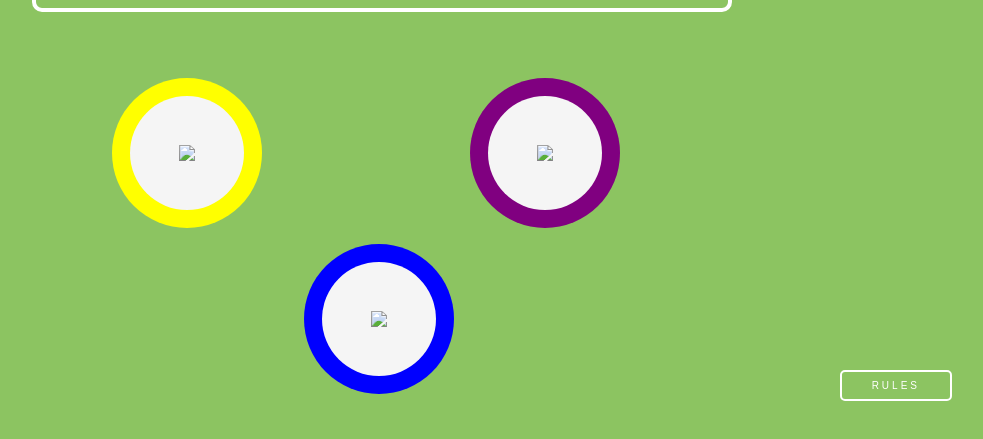
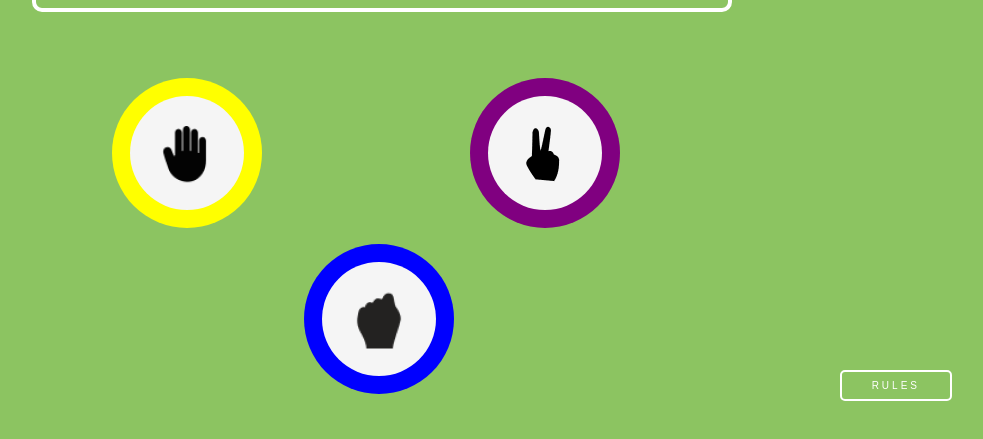
Before and after one commit to Sakshi-Shrivastava17/JavaScript_Module, a plain HTML site: page index.html in a window 1280 px wide. Shown: the part 205-644 px from the top of the page, without its empty margins (258-1241 px from the left). Drawn offline with Linux system fonts and the light colour scheme.

Commit message:
Update index.html

```diff
--- a/index.html
+++ b/index.html
@@ -39,32 +39,32 @@
 
             <div class="sci-con con">
                 <div class="item">
-                    <img src="./image/scissor.png">
+                    <img src="./scissor.png">
                 </div>
             </div>
             <div class="stone-con con">
                 <div class="item">
-                    <img src="./image/stone.png">
+                    <img src="./stone.png">
                 </div>
             </div>
             <div class="paper-con con">
                 <div class="item">
-                    <img src="./image/paper.png">
+                    <img src="./paper.png">
                 </div>
             </div>
             <div class="sci-con computer">
                 <div class="item">
-                    <img src="./image/scissor.png">
+                    <img src="./scissor.png">
                 </div>
             </div>
             <div class="stone-con computer">
                 <div class="item">
-                    <img src="./image/stone.png">
+                    <img src="./stone.png">
                 </div>
             </div>
             <div class="paper-con computer">
                 <div class="item">
-                    <img src="./image/paper.png">
+                    <img src="./paper.png">
                 </div>
             </div>
 
```
